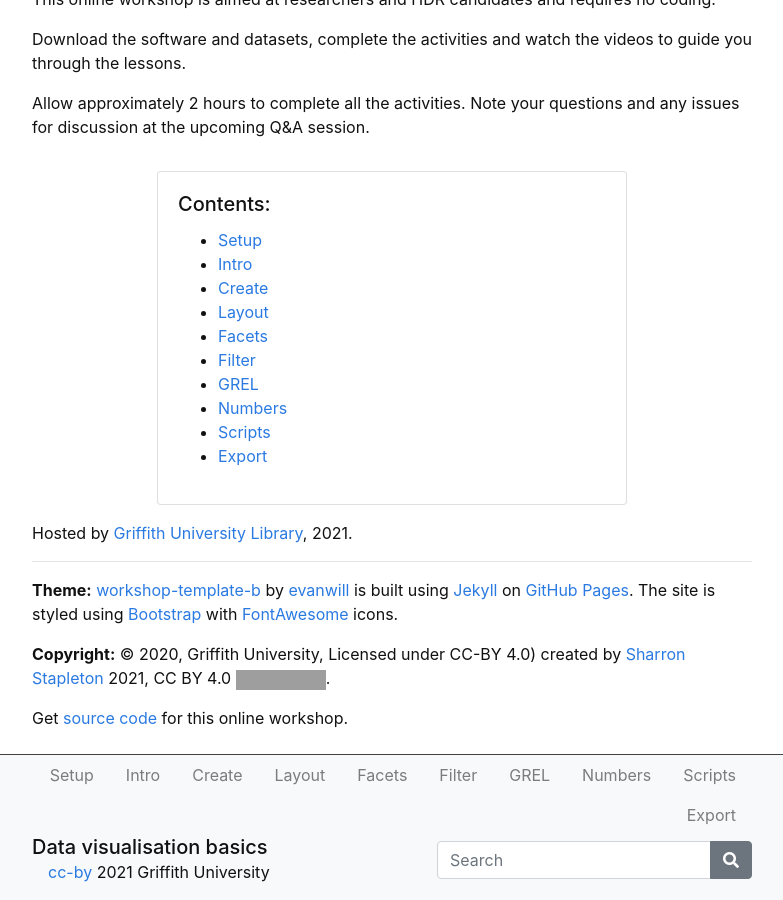
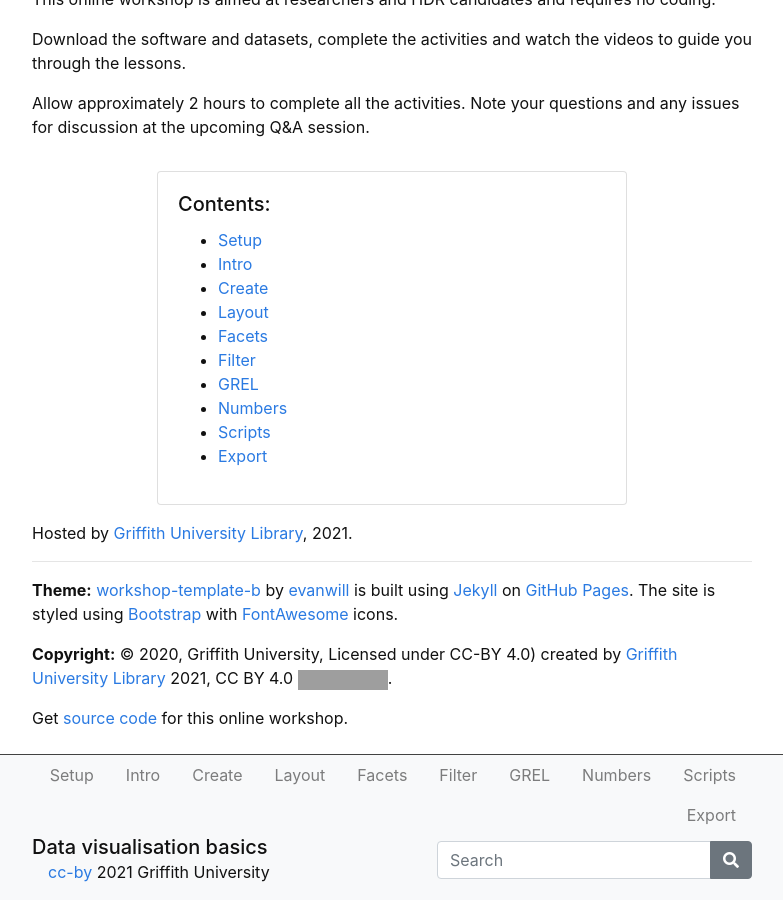
Before and after one commit to GULibrarySandbox/data-vis-basics, a Jekyll site: the page built from index.md, in a window 1280 px wide and 900 px high, scrolled down 674 px. Shown: the whole window, without its empty margins (248-1031 px from the left). Built offline with Jekyll 4.4.1, drawn with Linux system fonts in a browser that asks for light colours; grey boxes are pictures that could not be loaded.

Commit message:
Update _config.yml

```diff
--- a/_config.yml
+++ b/_config.yml
@@ -15,10 +15,8 @@ keywords: "data visualisation, Voyant tools, Rawgraphs.io, MS Excel, publication
 featured-image: "/images/GriffithDataVis.jpg"
 
 # author settings for cc-by, appears in the footer
-author: Sharron Stapleton
+author: Griffith University Library
 pub_year: 2021
-github_username: stapletonsl
-# Need to add acknowledgement to Evan Wills
 
 # add the full url for the github repository
 repo: "https://github.com/GriffithUniLibrary/data-vis-basics/"
```
